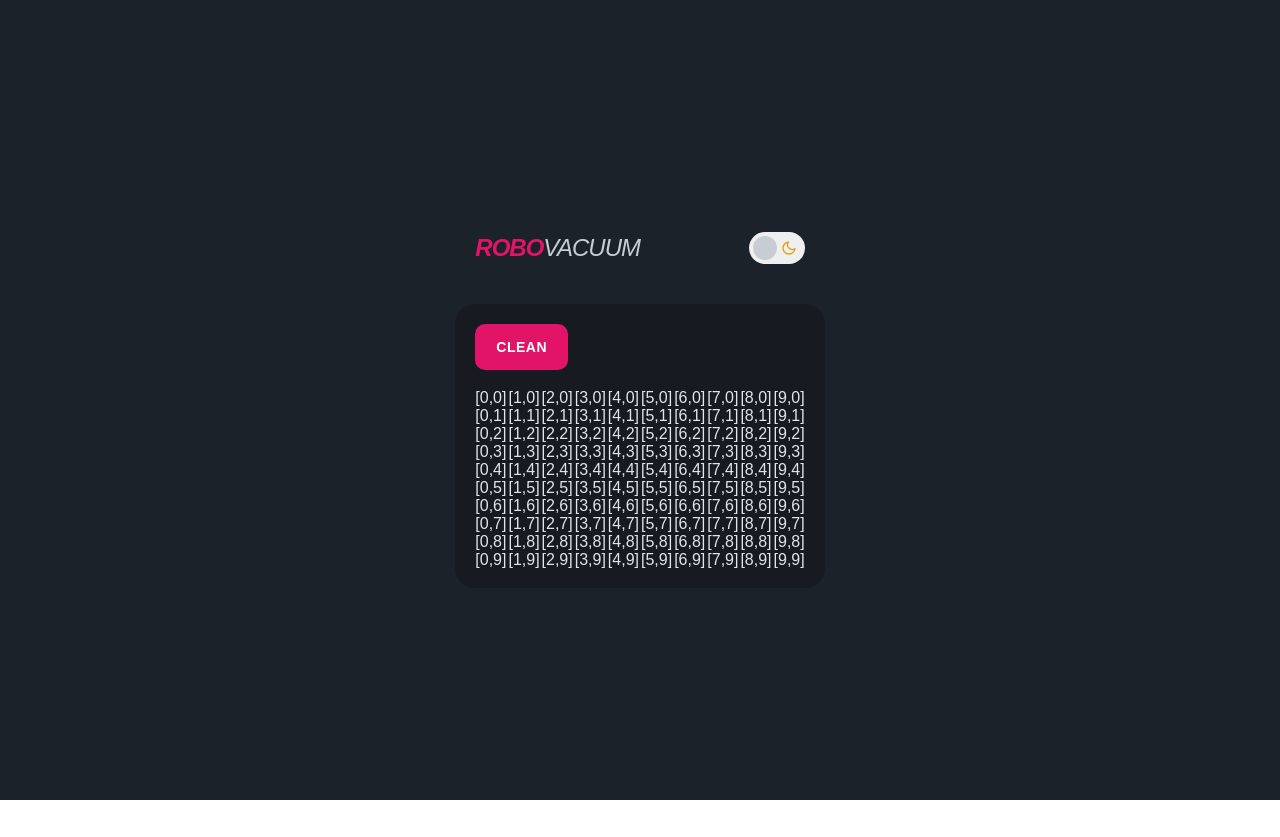
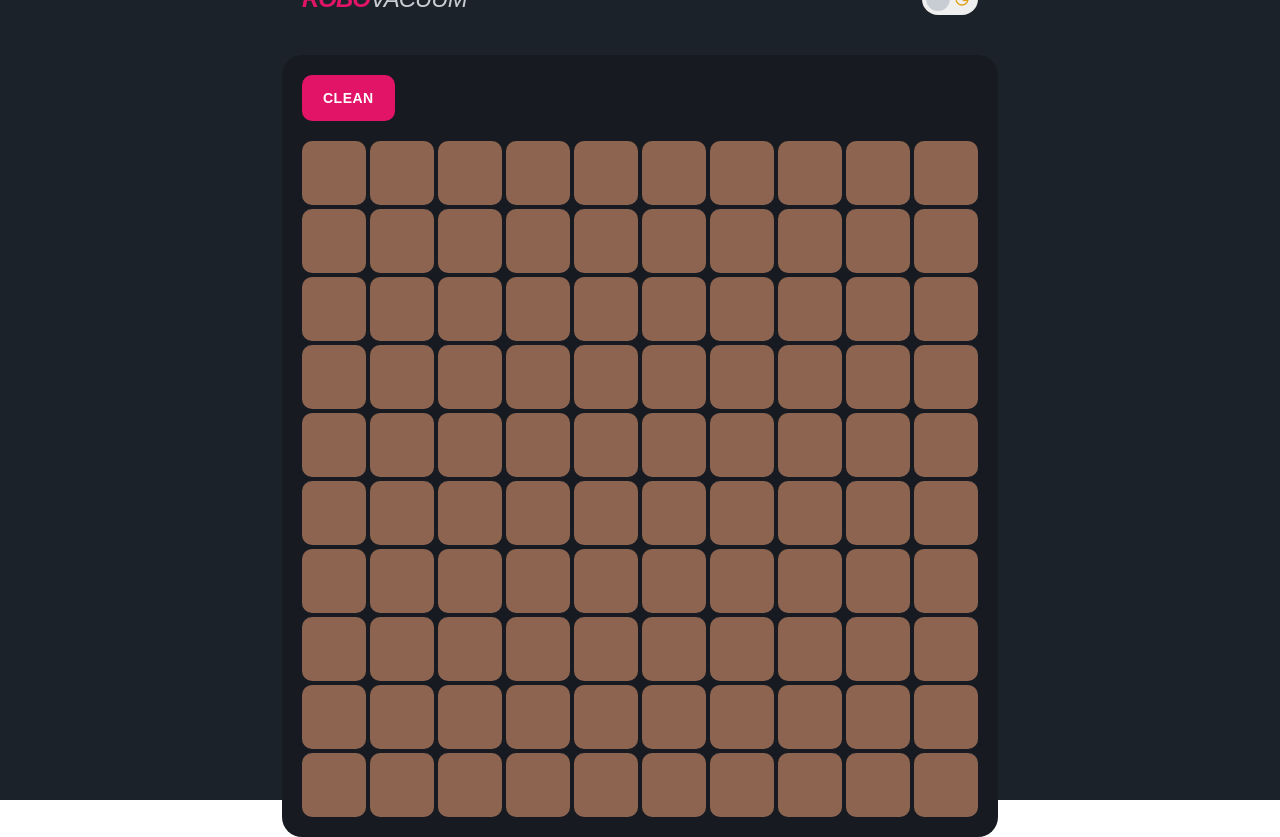
Before and after one commit to NordlingDev/robovacuum, a React (Create React App) app: page / in a window 1280 px wide. Before the commit the page ends 800 px from the top, so only its background shows below. Built offline with nearby package versions, Linux system fonts and the light colour scheme.

Commit message:
Add floor tile component

```diff
--- a/src/app/app.tsx
+++ b/src/app/app.tsx
@@ -9,6 +9,8 @@ import * as sc from "./app.styled";
 export const App: RV.Component<AppProps> = () => {
     const configContextValue = React.useState<RV.Config>({
         colorScheme: "dark",
+        roomDimensions: { x: 10, y: 10 },
+        floorSize: 64,
     });
     const [{ colorScheme }] = configContextValue;
     const theme = React.useMemo<RV.Theme>(() => ({ colorScheme }), [colorScheme]);
--- /dev/null
+++ b/src/components/floorTile/floorTile.status.ts
@@ -0,0 +1 @@
+export type FloorTileStatus = "clean" | "dirty";
--- /dev/null
+++ b/src/components/floorTile/floorTile.styled.ts
@@ -0,0 +1,26 @@
+import styled, { css } from "styled-components";
+
+import { styles } from "~/config";
+import { color, conditional } from "~/utils";
+
+import { FloorTileStatus } from "./floorTile.status";
+
+export const Root = styled.div<{ $status: FloorTileStatus; $size: number }>`
+    position: relative;
+    display: flex;
+    justify-content: center;
+    align-items: center;
+    border-radius: ${styles.spacing * 0.5}px;
+
+    ${({ $status }) => css`
+        background: ${conditional($status, {
+            clean: color("floor_clean"),
+            dirty: color("floor_dirty"),
+        })};
+    `}
+
+    ${({ $size }) => css`
+        width: ${$size}px;
+        height: ${$size}px;
+    `}
+`;
--- /dev/null
+++ b/src/components/floorTile/floorTile.tsx
@@ -0,0 +1,24 @@
+import React from "react";
+
+import { FloorTileProps } from "./floorTile.props";
+import * as sc from "./floorTile.styled";
+
+export const FloorTile: RV.Component<FloorTileProps> = ({
+    className,
+    style,
+    children,
+    status,
+    size = 64,
+}) => {
+    return (
+        <sc.Root
+            className={className}
+            style={style}
+            $status={status}
+            $size={size}
+            data-testid="floorTile"
+        >
+            {children}
+        </sc.Root>
+    );
+};
--- /dev/null
+++ b/src/components/floorTile/index.ts
@@ -0,0 +1,3 @@
+export * from "./floorTile";
+export * from "./floorTile.props";
+export * from "./floorTile.status";
--- a/src/components/index.ts
+++ b/src/components/index.ts
@@ -1,4 +1,5 @@
 export * from "./button";
 export * from "./colorSchemeSwitch";
+export * from "./floorTile";
 export * from "./grid";
 export * from "./icon";
--- a/src/config/colors.ts
+++ b/src/config/colors.ts
@@ -1,7 +1,9 @@
+const COLOR_SUCCESS = "#228e6c";
+
 export const colors = Object.freeze({
     primary: "#e21467",
     info: "#03aad6",
-    success: "#228e6c",
+    success: COLOR_SUCCESS,
     warning: "#dea216",
     danger: "#c12245",
     white: "#ffffff",
@@ -12,6 +14,8 @@ export const colors = Object.freeze({
     light: "#e1e5ea",
     light_darker: "#c8cdd4",
     light_lighter: "#ffffff",
+    floor_clean: COLOR_SUCCESS,
+    floor_dirty: "#8c6450",
 });
 
 export type ColorName = keyof (typeof colors);
--- a/src/contexts/config.ts
+++ b/src/contexts/config.ts
@@ -8,6 +8,8 @@ export type ConfigContextValue = [
 export const ConfigContext = React.createContext<ConfigContextValue>([
     {
         colorScheme: "dark",
+        roomDimensions: { x: 10, y: 10 },
+        floorSize: 64,
     },
     () => undefined,
 ]);
--- a/src/views/room/room.styled.ts
+++ b/src/views/room/room.styled.ts
@@ -47,4 +47,11 @@ export const Button = styled(components.Button)`
     }
 `;
 
-export const Grid = styled(components.Grid)``;
+export const Floor = styled.div`
+    position: relative;
+    width: 100%;
+`;
+
+export const FloorGrid = styled(components.Grid)``;
+
+export const FloorTile = styled(components.FloorTile)``;
--- a/src/views/room/room.tsx
+++ b/src/views/room/room.tsx
@@ -1,12 +1,18 @@
 import React from "react";
+
+import { useConfig } from "~/hooks";
 
 import { RoomProps } from "./room.props";
 import * as sc from "./room.styled";
+
+const FLOOR_TILE_SPACING = 4;
 
 export const Room: RV.Component<RoomProps> = ({
     className,
     style,
 }) => {
+    const [{ roomDimensions, floorSize }] = useConfig();
+
     return (
         <sc.Root className={className} style={style}>
             <sc.ControlPanel>
@@ -16,11 +22,19 @@ export const Room: RV.Component<RoomProps> = ({
                 <sc.ControlPanelRight></sc.ControlPanelRight>
             </sc.ControlPanel>
 
-            <sc.Grid
-                sizeX={10}
-                sizeY={10}
-                renderCell={({ x, y }) => `[${x},${y}]`}
-            />
+            <sc.Floor>
+                <sc.FloorGrid
+                    sizeX={roomDimensions.x}
+                    sizeY={roomDimensions.y}
+                    cellSpacing={FLOOR_TILE_SPACING}
+                    renderCell={() => (
+                        <sc.FloorTile
+                            status="dirty"
+                            size={floorSize}
+                        />
+                    )}
+                />
+            </sc.Floor>
         </sc.Root>
     );
 };
--- a/typings/index.d.ts
+++ b/typings/index.d.ts
@@ -23,6 +23,8 @@ declare namespace RV {
 
     export interface Config {
         colorScheme: ColorScheme;
+        roomDimensions: RV.Point2D;
+        floorSize: number;
     }
 
     export interface Theme {
```
Also changed, not shown: src/components/floorTile/floorTile.props.ts (added, +9 -0 lines), 1 other file (tests, documents, lock files or other folders).
